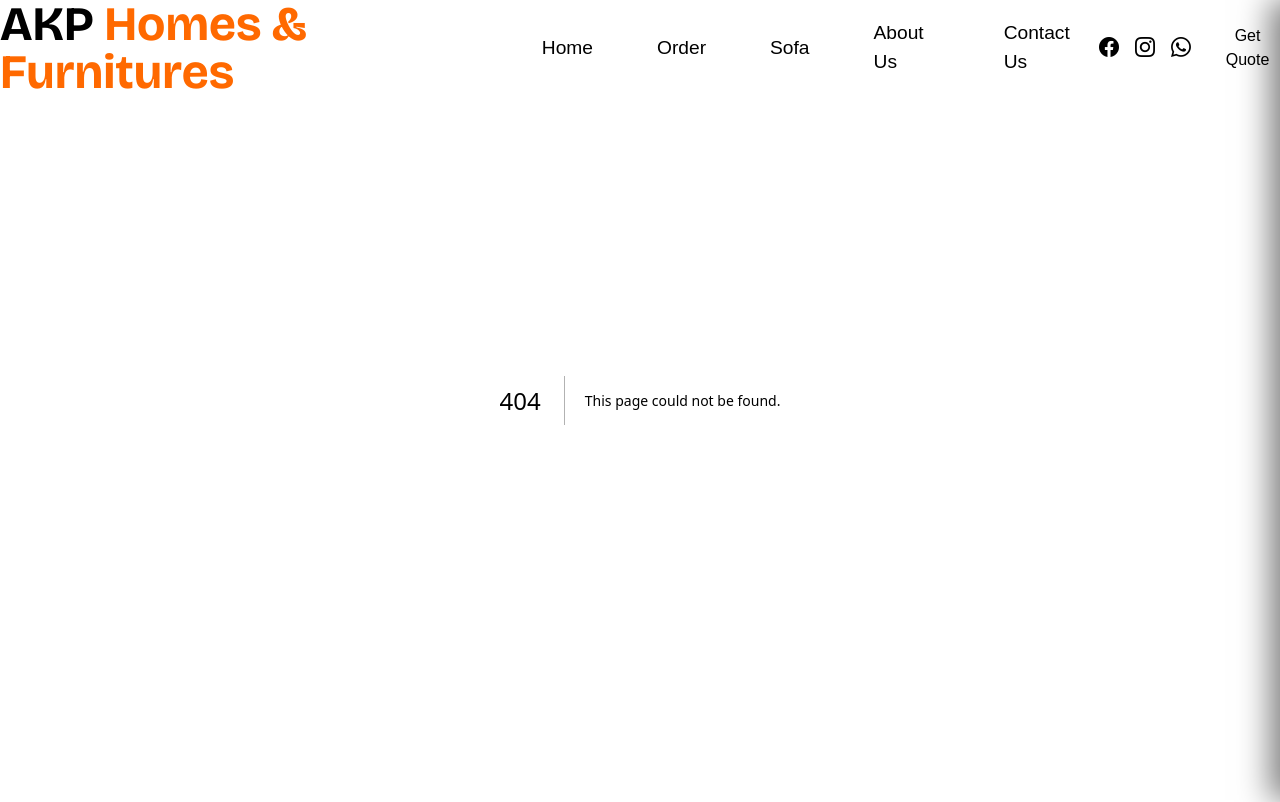
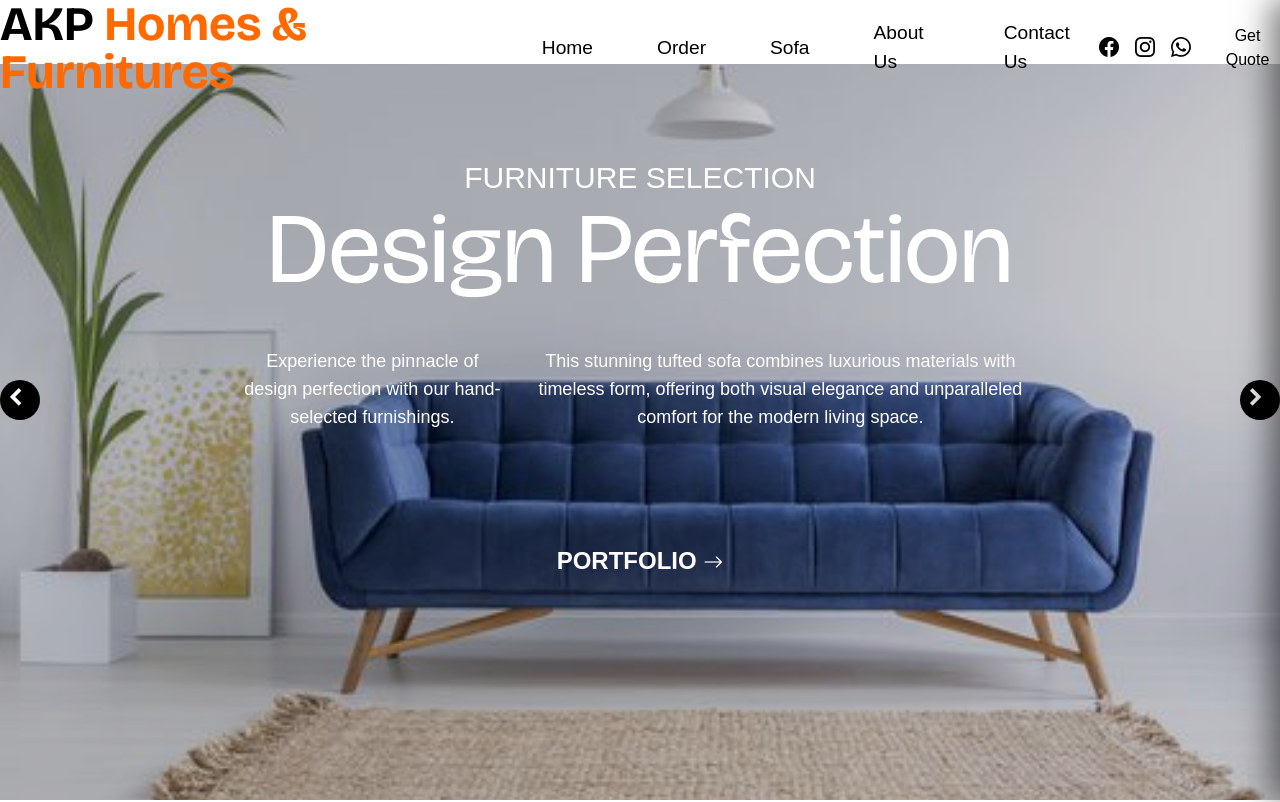
Before and after one commit to pradhyumnavojjala/AKP, a Next.js app: page / in a window 1280 px wide. Before the commit this address had no page. Shown: the top 802 px of the page. Built offline with nearby package versions, Linux system fonts and the light colour scheme.

Commit message:
Updated navbar layout

```diff
--- /dev/null
+++ b/src/app/page.tsx
@@ -0,0 +1,11 @@
+'use client';
+import React from 'react'
+import Hero from './Hero';
+
+export default function Home () {
+  return (
+    <>
+    <Hero />
+    </>
+  )
+}
```
